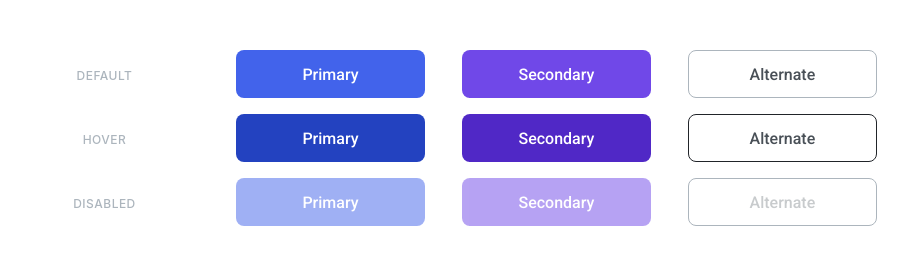
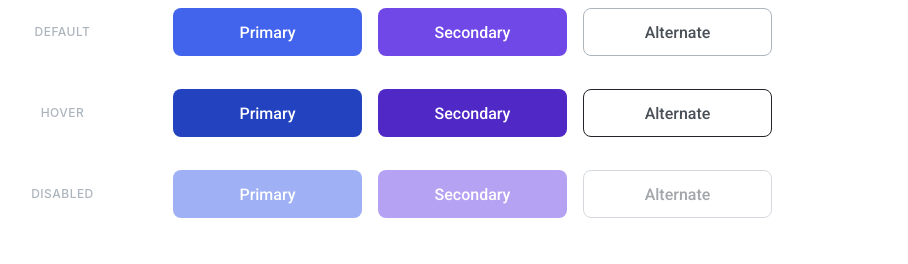
Before and after one commit to js-tasks-ru/htmlcss-20210708_andrew-rubanov, a website: page 03-lection1/01-button/index.html in a window 1280 px wide. Shown: the whole page, without its empty margins (40-948 px from the left). Drawn offline with Linux system fonts and the light colour scheme.

Commit message:
исправил замечания по ПР

```diff
--- a/03-lection1/01-button/button.css
+++ b/03-lection1/01-button/button.css
@@ -1,97 +1,54 @@
 /* Стилизация кнопки */
-* {
-    margin: 0;
-    padding: 0;
+.container {
+    display: grid;
+    grid-template-rows: repeat(3, 48px);
+    grid-template-columns: repeat(4, 189px);
+    grid-gap: 33px 16px;
 }
-.wrapper {
-    display: grid;
-    grid-template-areas: "default" "hover" "disabled";
-    grid-template-rows: repeat(3, 64px);
-    padding: 50px;
+
+/* Общие стили для кнопок */
+.button_disabled {
+    opacity: 0.5;
 }
-.default {
-    grid-area: default;
+.button_primary, .button_primary_hover, .button_secondary, .button_secondary_hover {
+    color: var(--white);
 }
-.hover {
-    grid-area: hover;
-}
-.disabled {
-    grid-area: disabled;
+.button_alternate, .button_alternate_hover {
+    color: var(--grey-4);
+    cursor: not-allowed;
 }
 .button {
-    width: 189px;
-    height: 48px;
     border-radius: 8px;
     border: none;
-    outline: none;
-    margin-right: 33px;
     font-family: Roboto;
     font-style: normal;
     font-weight: 500;
     font-size: 16px;
     line-height: 19px;
-    text-align: center;
-    transition: all 0.2s ease-in;
 }
-.button:hover {
-    box-shadow: 1px 1px 6px black;
-}
-.button_primary_default {
-    background: #4263EB;
-    color: #FFFFFF;
-}
-.button_secondary_default {
-    background: #7048E8;
-    color: #FFFFFF;
-}
-.button_alternate_default {
-    background: #fff;
-    border: 1px solid #ACB5BD;
-    color: #495057;
+
+/* Кнопки primary */
+.button_primary {
+    background: var(--primary_default);
 }
 .button_primary_hover {
-    background: #2342C0;
-    color: #FFFFFF;
+    background: var(--primary_hover);
+}
+
+/* Кнопки secondary */
+.button_secondary {
+    background: var(--secondary_default);
 }
 .button_secondary_hover {
-    background: #5028C6;
-    color: #FFFFFF;
+    background: var(--secondary_hover);
+}
+
+/* Кнопки alternate */
+.button_alternate {
+    background: var(--white);
+    border: 1px solid var(--grey-3);
 }
 .button_alternate_hover {
-    background: #fff;
-    border: 1px solid #212429;
-    color: #495057;
+    background: var(--white);
+    border: 1px solid var(--black);
 }
-.button_primary_disabled {
-    background: #4263EB;
-    color: #FFFFFF;
-    opacity: 0.5;
-    cursor: not-allowed;
-}
-.button_secondary_disabled {
-    background: #7048E8;
-    color: #FFFFFF;
-    opacity: 0.5;
-    cursor: not-allowed;
-}
-.button_alternate_disabled {
-    background: #fff;
-    border: 1px solid #ACB5BD;
-    color: #c8cbcd;
-    cursor: not-allowed;
-}
-.title {
-    display: inline-block;
-    width: 189px;
-    height: 48px;
-    margin-right: 33px;
-    text-align: center;
-    text-transform: uppercase;
-    font-family: Inter;
-    font-style: normal;
-    font-weight: 500;
-    font-size: 12px;
-    line-height: 18px;
-    letter-spacing: 0.04em;
-    color: #ACB5BD;
-}
--- a/03-lection1/01-button/index.html
+++ b/03-lection1/01-button/index.html
@@ -4,27 +4,35 @@
     <head>
         <link rel="stylesheet" href="../../assets/css/main.css">
         <link rel="stylesheet" href="./button.css">
+        <style>
+            .title {
+                text-align: center;
+                text-transform: uppercase;
+                font-family: Inter;
+                font-style: normal;
+                font-weight: 500;
+                font-size: 12px;
+                line-height: 18px;
+                letter-spacing: 0.04em;
+                color: var(--grey-3);
+                padding-top: 15px;
+            }
+        </style>
     </head>
     <body>
-        <div class="wrapper">
-            <div class="default">
+        <div class="container">
                 <div class="title">default</div>
-                <button class="button button_primary_default">Primary</button>
-                <button class="button button_secondary_default">Secondary</button>
-                <button class="button button_alternate_default">Alternate</button>
-            </div>
-            <div class="hover">
+                <button class="button button_primary">Primary</button>
+                <button class="button button_secondary">Secondary</button>
+                <button class="button button_alternate">Alternate</button>
                 <div class="title">hover</div>
                 <button class="button button_primary_hover">Primary</button>
                 <button class="button button_secondary_hover">Secondary</button>
                 <button class="button button_alternate_hover">Alternate</button>
-            </div>
-            <div class="disabled">
                 <div class="title">disabled</div>
-                <button class="button button_primary_disabled">Primary</button>
-                <button class="button button_secondary_disabled">Secondary</button>
-                <button class="button button_alternate_disabled">Alternate</button>
-            </div>
+                <button class="button button_primary button_disabled">Primary</button>
+                <button class="button button_secondary button_disabled">Secondary</button>
+                <button class="button button_alternate button_disabled">Alternate</button>
         </div>
     </body>
 </html>
--- a/assets/css/main.css
+++ b/assets/css/main.css
@@ -17,6 +17,15 @@
 
     --primary: var(--blue);
     --secondary: var(--purple);
+
+/* Палитра для 03-buttons */
+
+    --primary_default: #4263EB;
+    --secondary_default: #7048E8;
+    --primary_hover: #2342C0;
+    --secondary_hover: #5028C6;
+    --primary_disabled: #4263EB;
+    --secondary_disabled: #7048E8;
 }
 
 * {
```
